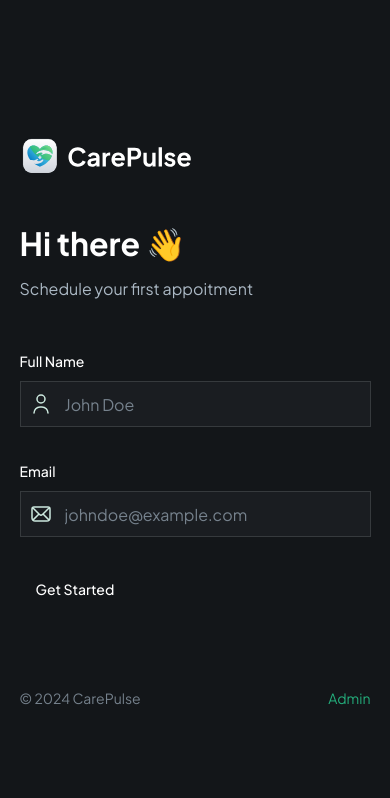
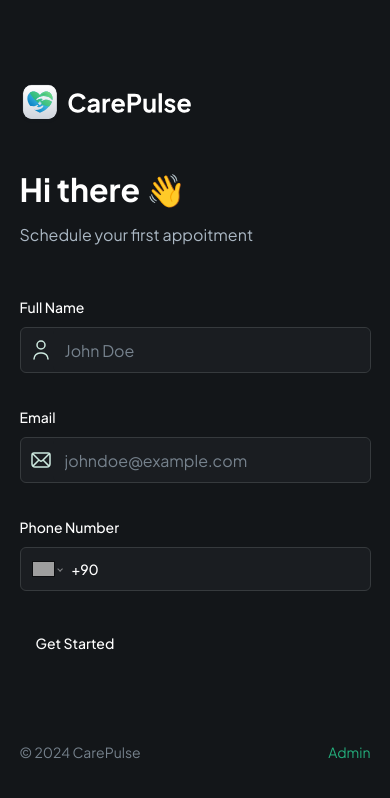
Before and after one commit to SinanBayar/CarePulse, a Next.js app: page / in a window 390 px wide. Shown: the top 798 px of the page. Built offline with nearby package versions, Linux system fonts and the light colour scheme; grey boxes are pictures that could not be loaded.

Commit message:
Update PatientForm to include phone number input field

```diff
--- a/app/globals.css
+++ b/app/globals.css
@@ -4,6 +4,10 @@
 
 /* ========================================== TAILWIND STYLES */
 @layer base {
+  :root {
+    --radius: 0.5rem;
+  }
+
   /* Remove scrollbar */
   .remove-scrollbar::-webkit-scrollbar {
     width: 0px;
--- a/components/CustomFormField.tsx
+++ b/components/CustomFormField.tsx
@@ -10,6 +10,8 @@ import {
 } from "@/components/ui/form";
 import { FormFieldTypes } from "./PatientForm";
 import Image from "next/image";
+import PhoneInput, { type Value } from "react-phone-number-input";
+import "react-phone-number-input/style.css";
 
 interface CustomProps {
   control: any;
@@ -45,6 +47,20 @@ const RenderField = ({ field, props }: { field: any; props: CustomProps }) => {
           </FormControl>
         </div>
       );
+    case FormFieldTypes.PHONE_INPUT:
+      return (
+        <FormControl>
+          <PhoneInput
+            defaultCountry="TR"
+            international
+            withCountryCallingCode
+            placeholder={placeholder}
+            value={field.value as Value | undefined}
+            onChange={field.onChange}
+            className="input-phone"
+          />
+        </FormControl>
+      );
     default:
       return null;
   }
--- a/components/PatientForm.tsx
+++ b/components/PatientForm.tsx
@@ -18,16 +18,20 @@ export enum FormFieldTypes {
 }
 
 const formSchema = z.object({
-  username: z.string().min(2, {
+  name: z.string().min(2, {
     message: "Username must be at least 2 characters.",
   }),
+  email: z.string(),
+  phone: z.string(),
 });
 
 const PatientForm = () => {
   const form = useForm<z.infer<typeof formSchema>>({
     resolver: zodResolver(formSchema),
     defaultValues: {
-      username: "",
+      name: "",
+      email: "",
+      phone: "",
     },
   });
 
@@ -62,6 +66,14 @@ const PatientForm = () => {
           iconAlt="email"
         />
 
+        <CustomFormField
+          control={form.control}
+          fieldType={FormFieldTypes.PHONE_INPUT}
+          name="phone"
+          label="Phone Number"
+          placeholder="(555) 123-4567"
+        />
+
         <Button type="submit">Get Started</Button>
       </form>
     </Form>
--- a/package.json
+++ b/package.json
@@ -19,6 +19,7 @@
     "react": "19.0.0-rc-66855b96-20241106",
     "react-dom": "19.0.0-rc-66855b96-20241106",
     "react-hook-form": "^7.53.2",
+    "react-phone-number-input": "^3.4.10",
     "tailwind-merge": "^2.5.5",
     "tailwindcss-animate": "^1.0.7",
     "zod": "^3.23.8"
```
Also changed, not shown: 1 other file (tests, documents, lock files or other folders).
